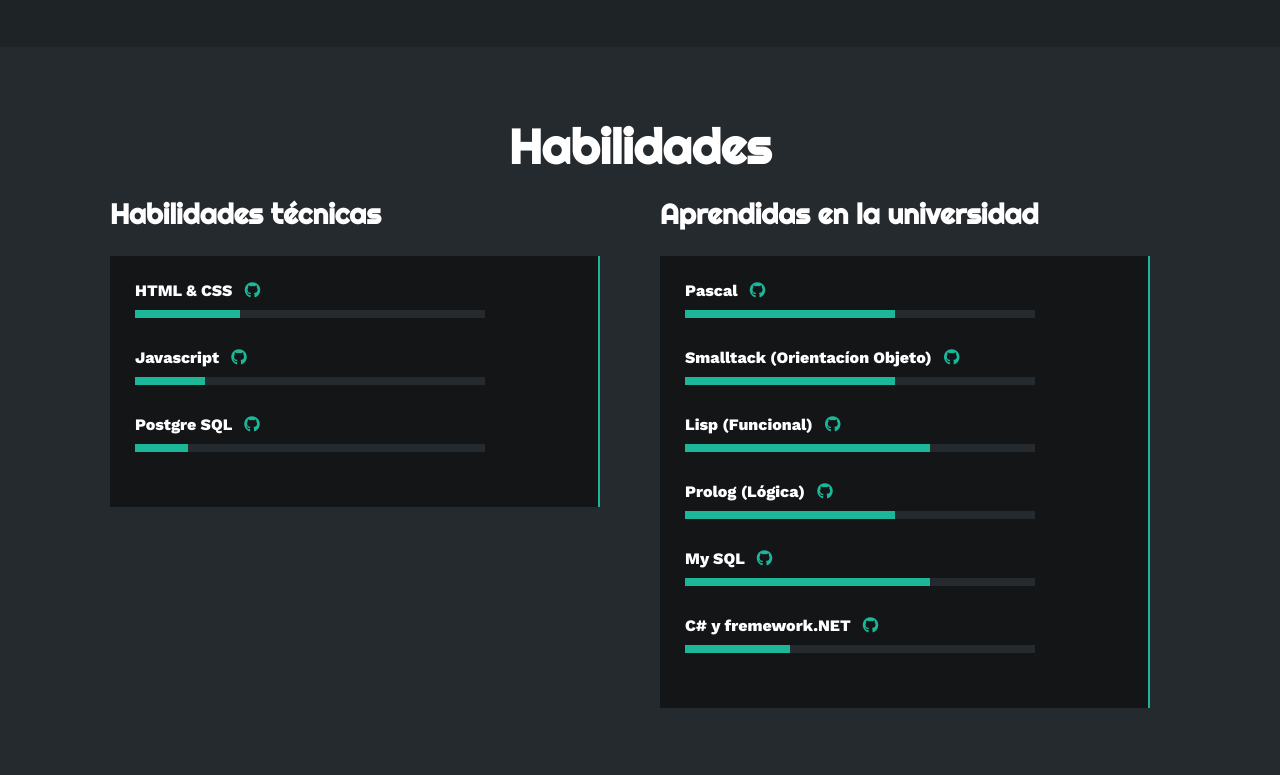
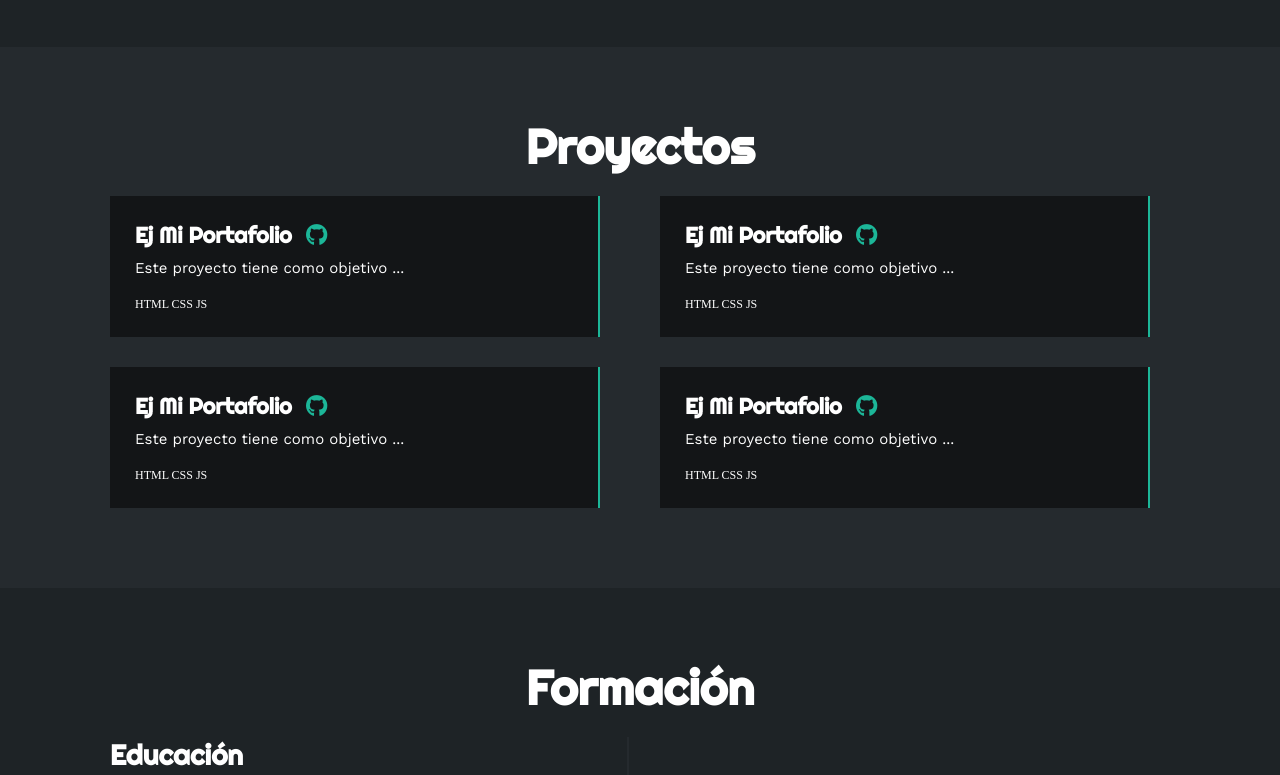
Before and after one commit to lihuensg/PortafolioLihuen, a plain HTML site: page index.html in a window 1280 px wide. Shown: the part 1257-2032 px from the top of the page. Drawn offline with nearby package versions, Linux system fonts and the light colour scheme.

Commit message:
cambie mis habilidades por proyectos

```diff
--- a/estilo.css
+++ b/estilo.css
@@ -197,11 +197,13 @@ html{
     width: 50%;
     padding: 0 20px;
 }
-.skills .fila .col h3{
+/* .skills .fila .col h3{
     font-size: 28px;
     font-family: 'Righteous';
     margin-bottom: 25px;
-}
+} */
+
+
 .skills .fila .col .item {
     padding: 25px;
     margin-bottom: 30px;
@@ -215,6 +217,23 @@ html{
     font-weight: bold;
     display: block;
     margin-bottom: 10px;
+}
+
+.skills .skill h4 {
+    font-size: 22px;
+    font-family: 'Righteous';
+    margin-bottom: 10px;
+}
+
+.skills .skill p {
+    font-size: 15px;
+    font-family: 'Work Sans';
+    margin-bottom: 20px;
+}
+
+.skills .skill .program {
+    font-size: 12px;
+    font-family: 'Caveat';
 }
 .skills .skill .barra-skill{
     height: 8px;
@@ -251,10 +270,6 @@ html{
 .skills .skill  a:hover,
 .skills .skill  a:active {
   font-size: 30px;
-
-}
-.inicio .contenido-banner .redes a:hover{
-    background-color: #1CB698;
 }
 
 /* Estas clases se agregaran dinamicamente mediante javascript */
--- a/index.html
+++ b/index.html
@@ -1,14 +1,18 @@
 <!DOCTYPE html>
 <html lang="es">
+
 <head>
     <meta charset="UTF-8">
     <meta http-equiv="X-UA-Compatible" content="IE=edge">
     <meta name="viewport" content="width=device-width, initial-scale=1.0">
-    <link rel="stylesheet" href="https://cdnjs.cloudflare.com/ajax/libs/font-awesome/6.1.2/css/all.min.css" integrity="sha512-1sCRPdkRXhBV2PBLUdRb4tMg1w2YPf37qatUFeS7zlBy7jJI8Lf4VHwWfZZfpXtYSLy85pkm9GaYVYMfw5BC1A==" crossorigin="anonymous" referrerpolicy="no-referrer" />
+    <link rel="stylesheet" href="https://cdnjs.cloudflare.com/ajax/libs/font-awesome/6.1.2/css/all.min.css"
+        integrity="sha512-1sCRPdkRXhBV2PBLUdRb4tMg1w2YPf37qatUFeS7zlBy7jJI8Lf4VHwWfZZfpXtYSLy85pkm9GaYVYMfw5BC1A=="
+        crossorigin="anonymous" referrerpolicy="no-referrer" />
     <title>Portfolio</title>
     <link rel="stylesheet" href="estilo.css">
     <link rel="icon" href="analitica.ico">
 </head>
+
 <body>
     <!-- MENU ENCABEZADO -->
     <section id="menu" class="menu">
@@ -46,7 +50,7 @@
             <div class="redes">
                 <a href=https://www.linkedin.com/in/lihuen-segovia-grabois-b02642217 target="_blank">
                     <i class="fa-brands fa-linkedin-in"></i></a>
-                <a href= "https://github.com/lihuensg" target="_blank"> <i class="fa-brands fa-github"></i></a>
+                <a href="https://github.com/lihuensg" target="_blank"> <i class="fa-brands fa-github"></i></a>
                 <!-- <a href="#"><i class="fa-brands fa-facebook-f"></i></a> -->
             </div>
         </div>
@@ -56,9 +60,12 @@
     <section id="sobremi" class="sobremi">
         <div class="contenido-seccion">
             <h2>Sobre Mí</h2>
-            <p><span>Hola, soy Lihuén Segovia Grabois.</span> Como estudiante de Ingeniería en Sistemas de la Información, siento un gran entusiasmo por aprender y expandir mis conocimientos.
-                Me gustaría aprovechar la oportunidad para aportar mis habilidades de comunicación y organización al ambiente laboral.
-                Me caracterizo por ser proactivo y autodidacta. Poseo un fuerte compromiso y responsabilidad con mis actividades, y me muestro siempre dispuesto a aprender y a colaborar con mis compañeros.</p>
+            <p><span>Hola, soy Lihuén Segovia Grabois.</span> Como estudiante de Ingeniería en Sistemas de la
+                Información, siento un gran entusiasmo por aprender y expandir mis conocimientos.
+                Me gustaría aprovechar la oportunidad para aportar mis habilidades de comunicación y organización al
+                ambiente laboral.
+                Me caracterizo por ser proactivo y autodidacta. Poseo un fuerte compromiso y responsabilidad con mis
+                actividades, y me muestro siempre dispuesto a aprender y a colaborar con mis compañeros.</p>
 
             <div class="fila">
                 <!-- datos personales -->
@@ -113,80 +120,44 @@
     <!-- SECCION SKILLS -->
     <section class="skills" id="skills">
         <div class="contenido-seccion">
-            <h2>Habilidades</h2>
+            <h2>Proyectos</h2>
             <div class="fila">
                 <!-- Technical Skill -->
                 <div class="col">
-                    <h3>Habilidades técnicas</h3>
+                    <!-- <h3>Proyectos</h3> -->
                     <div class="item ">
                         <div class="skill">
-                        <span>HTML & CSS <a href= "" target="_blank"> <i class="fa-brands fa-github"></i></a></span>
-                        <div class="barra-skill">
-                            <div class="progreso">
+                            <h4>Ej Mi Portafolio <a href="" target="_blank"> <i class="fa-brands fa-github"></i></a>
+                            </h4>
+                            <p>Este proyecto tiene como objetivo ...</p>
+                            <div class="program"> HTML CSS JS</div>
                         </div>
                     </div>
-                    </div>
+                    <div class="item ">
                         <div class="skill">
-                        <span>Javascript  <a href= "" target="_blank"> <i class="fa-brands fa-github"></i></a></span>
-                        <div class="barra-skill">
-                            <div class="progreso">
-                            </div>
-                        </div>
-                    </div>
-                    <div class="skill">
-                        <span>Postgre SQL  <a href= "" target="_blank"> <i class="fa-brands fa-github"></i></a></span>
-                        <div class="barra-skill">
-                            <div class="progreso">
-                            </div>
-                        </div>
+                            <h4>Ej Mi Portafolio <a href="" target="_blank"> <i class="fa-brands fa-github"></i></a>
+                            </h4>
+                            <p>Este proyecto tiene como objetivo ...</p>
+                            <div class="program"> HTML CSS JS</div>
                         </div>
                     </div>
                 </div>
                 <!-- Professional Skills -->
                 <div class="col">
-                    <h3>Aprendidas en la universidad</h3>
                     <div class="item ">
                         <div class="skill">
-                        <span>Pascal  <a href= "" target="_blank"> <i class="fa-brands fa-github"></i></a></span>
-                        <div class="barra-skill">
-                            <div class="progreso">
+                            <h4>Ej Mi Portafolio <a href="" target="_blank"> <i class="fa-brands fa-github"></i></a>
+                            </h4>
+                            <p>Este proyecto tiene como objetivo ...</p>
+                            <div class="program"> HTML CSS JS</div>
                         </div>
                     </div>
-                    </div>
+                    <div class="item ">
                         <div class="skill">
-                        <span>Smalltack (Orientacíon Objeto)  <a href= "" target="_blank"> <i class="fa-brands fa-github"></i></a></span>
-                        <div class="barra-skill">
-                            <div class="progreso">
-                            </div>
-                        </div>
-                    </div>
-                    <div class="skill">
-                        <span>Lisp (Funcional)  <a href= "" target="_blank"> <i class="fa-brands fa-github"></i></a></span>
-                        <div class="barra-skill">
-                            <div class="progreso">
-                            </div>
-                        </div>
-                    </div>
-                    <div class="skill">
-                        <span>Prolog (Lógica)  <a href= "" target="_blank"> <i class="fa-brands fa-github"></i></a></span>
-                        <div class="barra-skill">
-                            <div class="progreso">
-                            </div>
-                        </div>
-                    </div>
-                    <div class="skill">
-                        <span>My SQL  <a href= "" target="_blank"> <i class="fa-brands fa-github"></i></a></span>
-                        <div class="barra-skill">
-                            <div class="progreso">
-                            </div>
-                        </div>
-                    </div>
-                    <div class="skill">
-                        <span>C# y fremework.NET  <a href= "" target="_blank"> <i class="fa-brands fa-github"></i></a></span>
-                        <div class="barra-skill">
-                            <div class="progreso">
-                            </div>
-                        </div>
+                            <h4>Ej Mi Portafolio <a href="" target="_blank"> <i class="fa-brands fa-github"></i></a>
+                            </h4>
+                            <p>Este proyecto tiene como objetivo ...</p>
+                            <div class="program"> HTML CSS JS</div>
                         </div>
                     </div>
                 </div>
@@ -258,7 +229,7 @@
     <script src="https://cdnjs.cloudflare.com/ajax/libs/jspdf/2.5.0/jspdf.umd.min.js"></script>
     <script>
         // Función que se ejecuta al hacer clic en el botón
-        document.getElementById('descargar-pdf').addEventListener('click', function() {
+        document.getElementById('descargar-pdf').addEventListener('click', function () {
             // Crea un objeto jsPDF
             var doc = new jsPDF();
 
@@ -274,4 +245,5 @@
     </script>
     <script src="script.js"></script>
 </body>
+
 </html>
```
Lines whose indentation alone changed are shown as unchanged.
